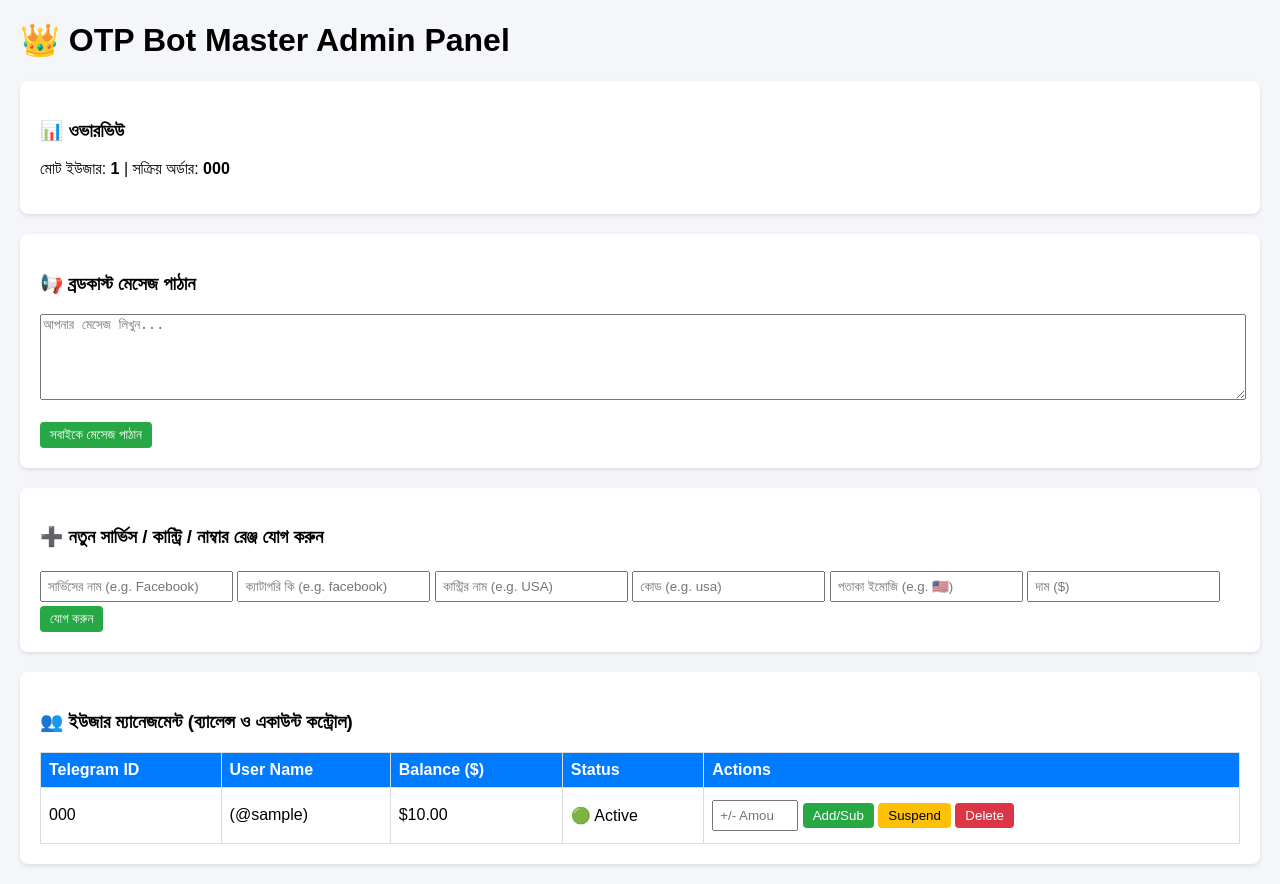
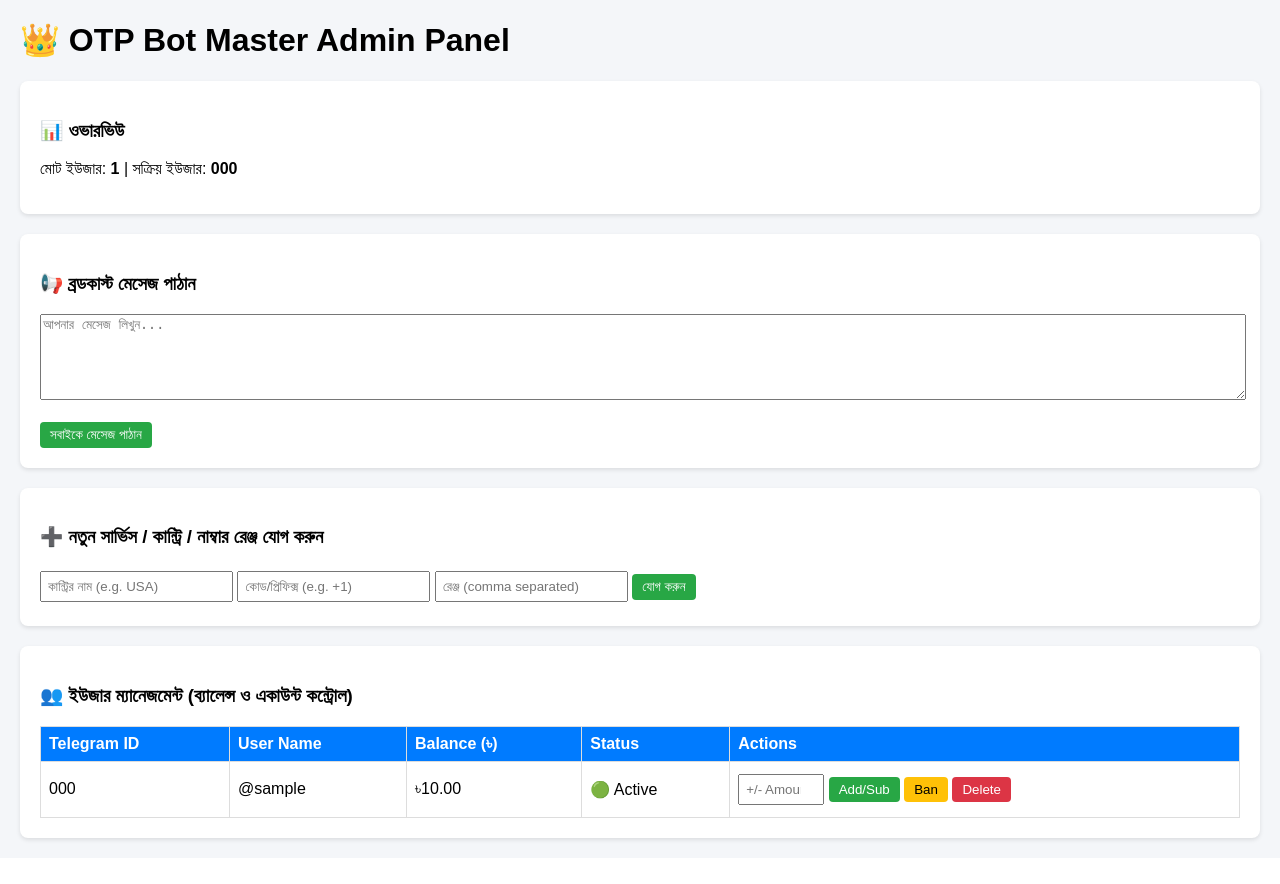
Before and after one commit to hridoyislam67327/my-web-project, a Node server app: template views/dashboard.ejs in a window 1280 px wide. After the commit the page ends 843 px from the top, so only its background shows below. Run offline with Node 20, Linux system fonts and the light colour scheme; tables that the repository leaves empty hold one stand-in row (values such as "Sample post"); the template is opened without the code that fills it: values that come from a table or form of the project are taken from there, most other values are stand-ins (such as "Sample title", 1, 10 or a date in 2020); some libraries are stand-ins or nearby versions.

Commit message:
Update dashboard.ejs

```diff
--- a/views/dashboard.ejs
+++ b/views/dashboard.ejs
@@ -21,7 +21,7 @@
 
   <div class="card">
     <h3>📊 ওভারভিউ</h3>
-    <p>মোট ইউজার: <strong><%= userCount %></strong> | সক্রিয় অর্ডার: <strong><%= activeNumbers %></strong></p>
+    <p>মোট ইউজার: <strong><%= userCount %></strong> | সক্রিয় ইউজার: <strong><%= activeNumbers %></strong></p>
   </div>
 
   <div class="card">
@@ -35,12 +35,9 @@
   <div class="card">
     <h3>➕ নতুন সার্ভিস / কান্ট্রি / নাম্বার রেঞ্জ যোগ করুন</h3>
     <form action="/admin/service/add" method="POST">
-      <input type="text" name="name" placeholder="সার্ভিসের নাম (e.g. Facebook)" required />
-      <input type="text" name="categoryKey" placeholder="ক্যাটাগরি কি (e.g. facebook)" required />
       <input type="text" name="country" placeholder="কান্ট্রির নাম (e.g. USA)" required />
-      <input type="text" name="countryCode" placeholder="কোড (e.g. usa)" required />
-      <input type="text" name="flagEmoji" placeholder="পতাকা ইমোজি (e.g. 🇺🇸)" required />
-      <input type="number" step="0.01" name="price" placeholder="দাম ($)" required />
+      <input type="text" name="prefix" placeholder="কোড/প্রিফিক্স (e.g. +1)" required />
+      <input type="text" name="ranges" placeholder="রেঞ্জ (comma separated)" required />
       <button type="submit" class="btn-success">যোগ করুন</button>
     </form>
   </div>
@@ -51,26 +48,26 @@
       <tr>
         <th>Telegram ID</th>
         <th>User Name</th>
-        <th>Balance ($)</th>
+        <th>Balance (৳)</th>
         <th>Status</th>
         <th>Actions</th>
       </tr>
       <% users.forEach(user => { %>
       <tr>
         <td><%= user.telegramId %></td>
-        <td><%= user.firstName %> (@<%= user.username %>)</td>
-        <td>$<%= user.balance.toFixed(2) %></td>
-        <td><%= user.isSuspended ? '🔴 Suspended' : '🟢 Active' %></td>
+        <td>@<%= user.username || 'N/A' %></td>
+        <td>৳<%= (user.balance || 0).toFixed(2) %></td>
+        <td><%= user.status === 'Banned' ? '🔴 Banned' : '🟢 Active' %></td>
         <td>
           <form action="/admin/user/balance" method="POST" style="display:inline;">
             <input type="hidden" name="telegramId" value="<%= user.telegramId %>">
-            <input type="number" step="0.1" name="amount" placeholder="+/- Amount" style="width:70px;">
+            <input type="number" step="0.1" name="amount" placeholder="+/- Amount" style="width:70px;" required>
             <button type="submit" class="btn-success">Add/Sub</button>
           </form>
 
           <form action="/admin/user/suspend" method="POST" style="display:inline;">
             <input type="hidden" name="telegramId" value="<%= user.telegramId %>">
-            <button type="submit" class="btn-warning"><%= user.isSuspended ? 'Unsuspend' : 'Suspend' %></button>
+            <button type="submit" class="btn-warning"><%= user.status === 'Banned' ? 'Unban' : 'Ban' %></button>
           </form>
 
           <form action="/admin/user/delete" method="POST" style="display:inline;" onsubmit="return confirm('Are you sure?')">
```
